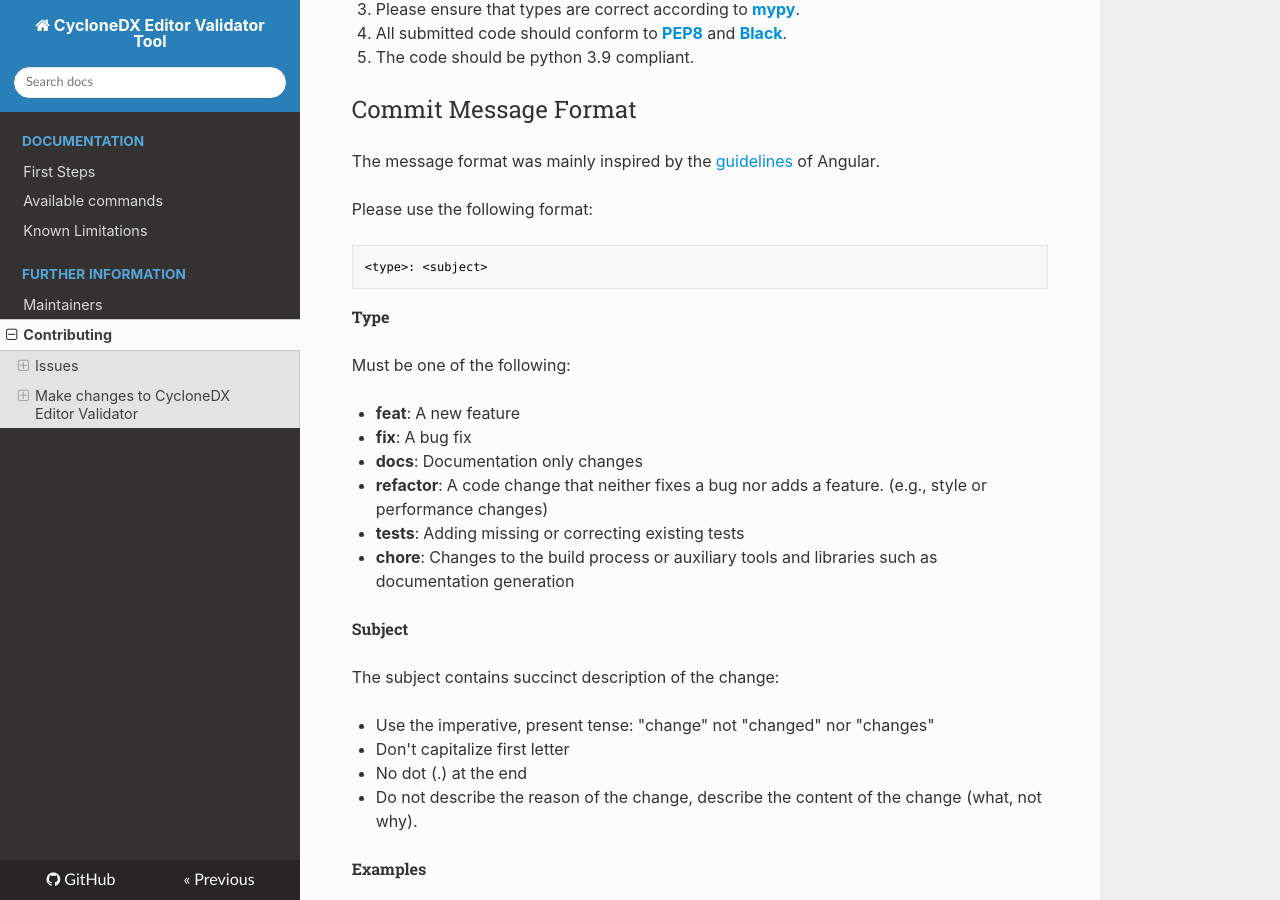
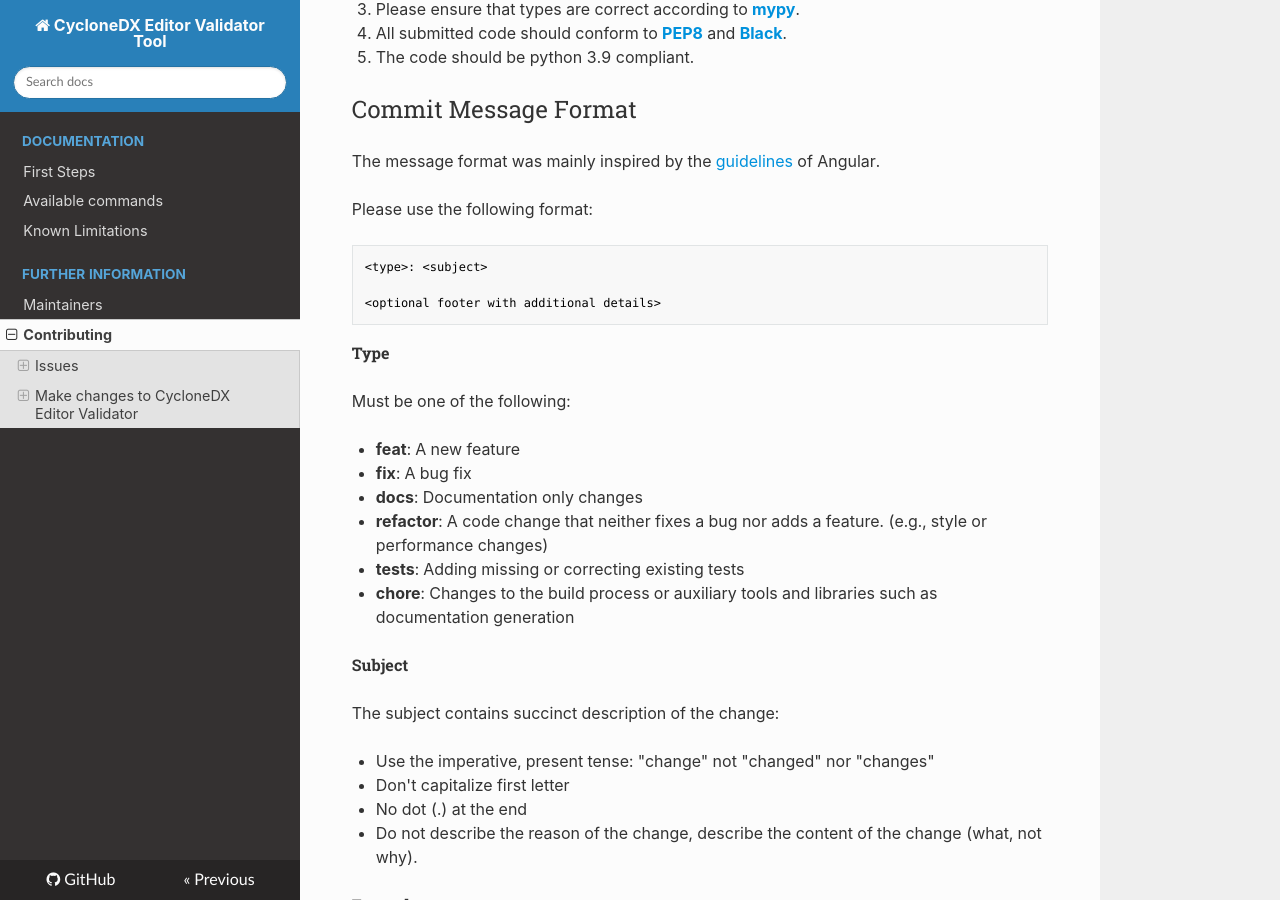
Before and after one commit to Festo-se/cyclonedx-editor-validator, an MkDocs documentation site: the page built from docs/CONTRIBUTING.md, in a window 1280 px wide and 900 px high, scrolled down 1638 px. Built offline with MkDocs 1.6.1, drawn with Linux system fonts in a browser that asks for light colours; nearby versions of some CDN libraries; some web fonts are replaced.

Commit message:
docs: add information that an optional footer in commit message is allowed

````diff
--- a/docs/CONTRIBUTING.md
+++ b/docs/CONTRIBUTING.md
@@ -66,6 +66,8 @@
 
 ```format
 <type>: <subject>
+
+<optional footer with additional details>
 ```
 
 #### Type
````
